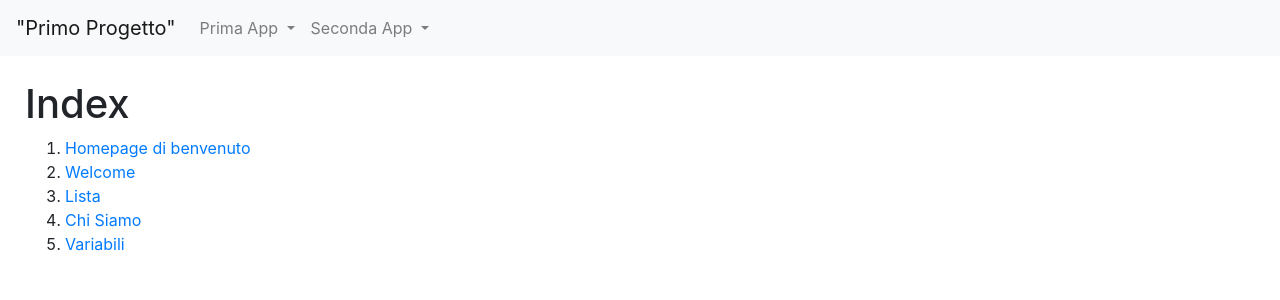
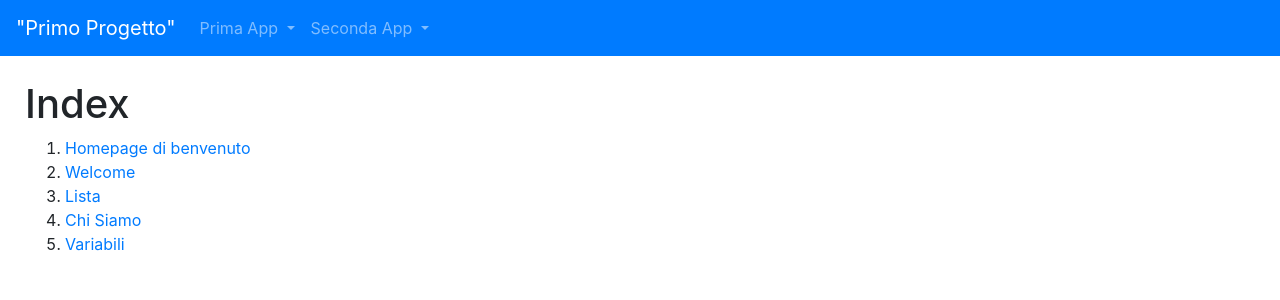
Before and after one commit to FakeGTs/primo_progetto, a Django app: template prima_app/templates/prima_app/index.html in a window 1280 px wide. Shown: the top 300 px of the page. Run offline with Django 5.2, Linux system fonts and the light colour scheme; the template is opened without the code that fills it, so the values that code supplies are empty.

Commit message:
aggiornato

```diff
--- a/templates/base.html
+++ b/templates/base.html
@@ -11,7 +11,7 @@
     <title>{% block title %} Primo progetto {% endblock title %}</title>
   </head>
   <body>
-    <nav class="navbar navbar-expand-lg navbar-light bg-light">
+    <nav class="navbar navbar-expand-lg navbar-dark bg-primary">
   <a class="navbar-brand" href="/">"Primo Progetto"</a>
   <button class="navbar-toggler" type="button" data-toggle="collapse" data-target="#navbarSupportedContent" aria-controls="navbarSupportedContent" aria-expanded="false" aria-label="Toggle navigation">
     <span class="navbar-toggler-icon"></span>
```
Also changed, not shown: db.sqlite3.
